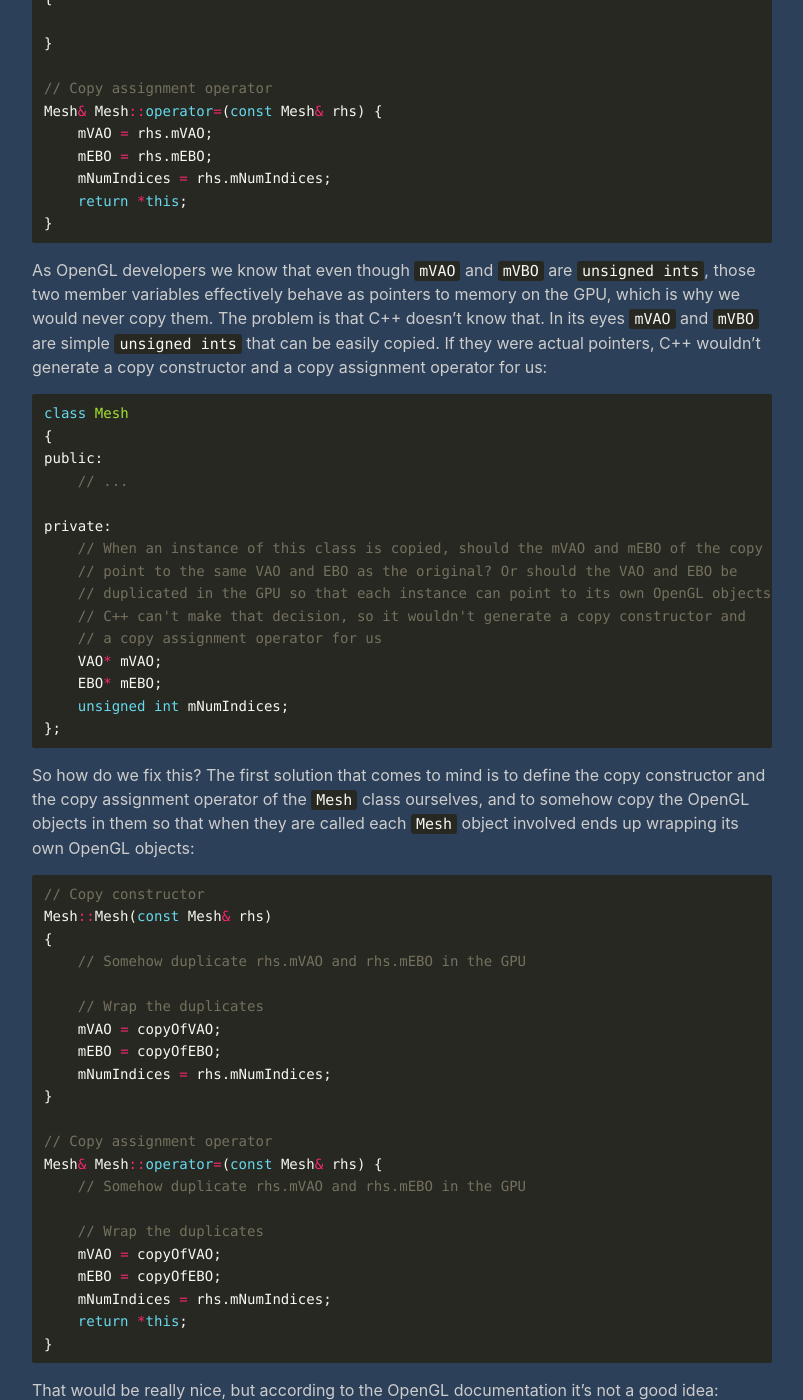
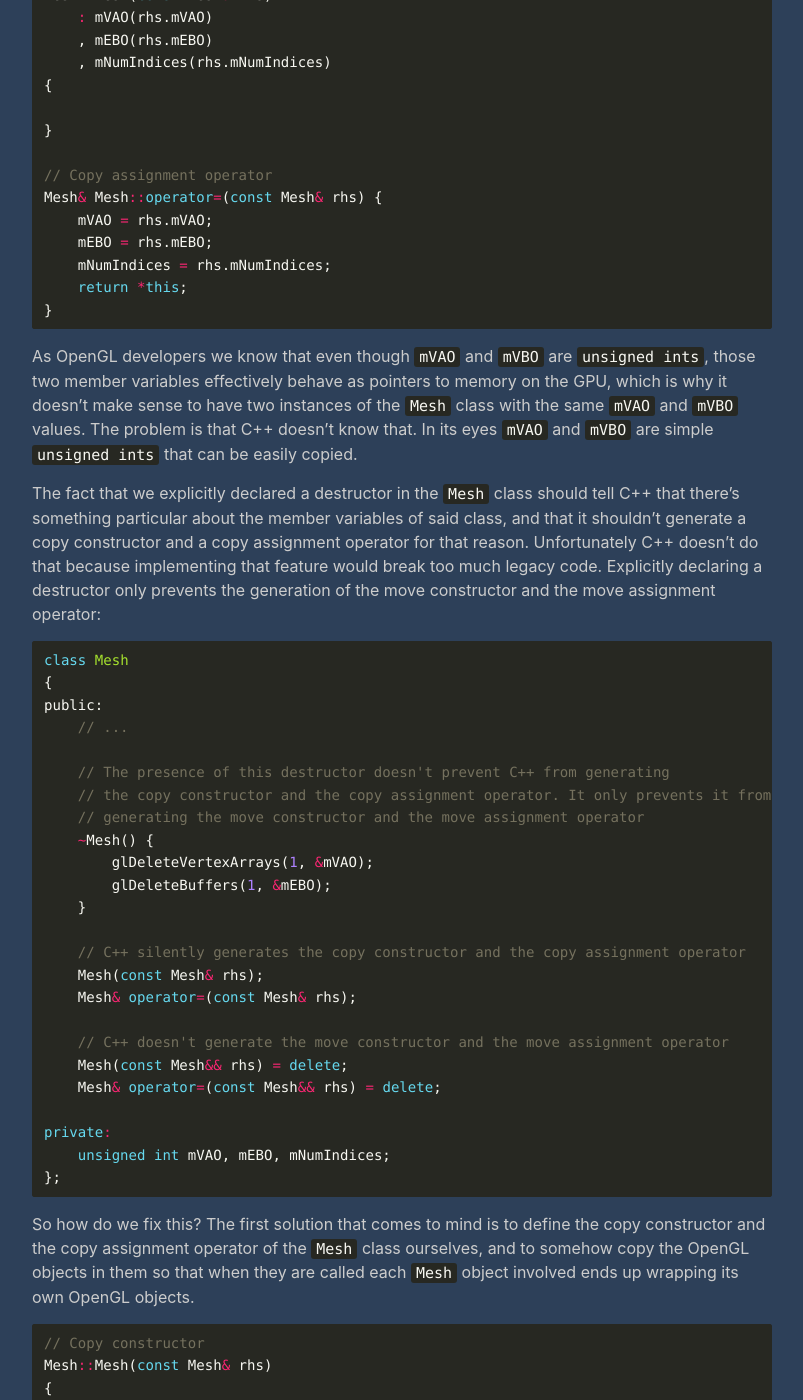
Before and after one commit to diegomacario/diegomacario.github.io, a Jekyll site: the page built from _posts/2021-04-14-disable-copying-of-classes-that-wrap-opengl-objects.md, in a window 1280 px wide and 1400 px high, scrolled down 3404 px. Shown: the whole window, without its empty margins (238-1041 px from the left). Built offline with Jekyll 4.4.1, drawn with Linux system fonts in a browser that asks for light colours; some of the changed text lies outside the part shown.

Commit message:
Correct mistakes.

```diff
--- a/_posts/2021-04-14-disable-copying-of-classes-that-wrap-opengl-objects.md
+++ b/_posts/2021-04-14-disable-copying-of-classes-that-wrap-opengl-objects.md
@@ -4,7 +4,7 @@ title: "Always remember to disable the copying of classes that wrap OpenGL objec
 tags: C++ OpenGL
 ---
 
-One thing that really surprised me when I started working with OpenGL is that when you write a class that wraps an OpenGL object, you should never copy any instances of that class. To understand why, consider this example:
+One thing that really surprised me when I started working with OpenGL is that when you write a class that wraps an OpenGL object, you should never make a copy of an instance of that class. To understand why, consider this example:
 
 Let's say you have a function called `LoadMeshFromFile` that reads the vertex attributes of a mesh from a glTF file and returns a VAO and an EBO that can be used to render that mesh:
 
@@ -112,6 +112,8 @@ Everything seems perfect, but unfortunately the code above has a subtle problem
 Mesh teapot = LoadMeshFromFile("assets/models/teapot.gltf");
 {% endhighlight %}
 
+**Note**: The sequence of events presented below is not accurate in modern C++ because of compiler optimizations like copy elision and the return value optimization (RVO). Regardless, for the purposes of this explanation it's an acceptable simplification.
+
 - The `LoadMeshFromFile` function returns a `Mesh` object by value. That temporary `Mesh` object (let's refer to it as `returnedTempMesh`) is copy-constructed from `loadedMesh`:
 
 {% highlight cpp %}
@@ -125,13 +127,13 @@ Mesh LoadMeshFromFile(const std::string& filePath)
 }
 {% endhighlight %}
 
-- This means that at one point in time we have two objects (`loadedMesh` and `returnedTempMesh`) that wrap the same OpenGL objects.
+- Because of that copy-construction there is a point in time when we have two objects (`loadedMesh` and `returnedTempMesh`) that wrap the same OpenGL objects.
 
 - When we exit `LoadMeshFromFile`, `loadedMesh` goes out of scope, which causes the OpenGL objects it wraps to be deleted in its destructor. Since `returnedTempMesh` wraps the same OpenGL objects, this means that the objects that `returnedTempMesh` wraps have now been deleted too.
 
 - Finally, the `teapot` object is copy-constructed from `returnedTempMesh`, which causes it to end up wrapping the already deleted OpenGL objects too.
 
-So the call to `teapot.render();` will fail because the VAO and the EBO of the teapot have already been deleted by the time we execute it.
+So the call to `teapot.render()` will fail because the VAO and the EBO of the teapot have already been deleted by the time we execute it.
 
 The root of this problem is the copy constructor and the copy assignment operator that C++ silently generated for us in the `Mesh` class. Those methods look like this:
 
@@ -154,7 +156,9 @@ Mesh& Mesh::operator=(const Mesh& rhs) {
 }
 {% endhighlight %}
 
-As OpenGL developers we know that even though `mVAO` and `mVBO` are `unsigned ints`, those two member variables effectively behave as pointers to memory on the GPU, which is why we would never copy them. The problem is that C++ doesn't know that. In its eyes `mVAO` and `mVBO` are simple `unsigned ints` that can be easily copied. If they were actual pointers, C++ wouldn't generate a copy constructor and a copy assignment operator for us:
+As OpenGL developers we know that even though `mVAO` and `mVBO` are `unsigned ints`, those two member variables effectively behave as pointers to memory on the GPU, which is why it doesn't make sense to have two instances of the `Mesh` class with the same `mVAO` and `mVBO` values. The problem is that C++ doesn't know that. In its eyes `mVAO` and `mVBO` are simple `unsigned ints` that can be easily copied.
+
+The fact that we explicitly declared a destructor in the `Mesh` class should tell C++ that there's something particular about the member variables of said class, and that it shouldn't generate a copy constructor and a copy assignment operator for that reason. Unfortunately C++ doesn't do that because implementing that feature would break too much legacy code. Explicitly declaring a destructor only prevents the generation of the move constructor and the move assignment operator:
 
 {% highlight cpp %}
 class Mesh
@@ -162,25 +166,35 @@ class Mesh
 public:
     // ...
 
+    // The presence of this destructor doesn't prevent C++ from generating
+    // the copy constructor and the copy assignment operator. It only prevents it from
+    // generating the move constructor and the move assignment operator
+    ~Mesh() {
+        glDeleteVertexArrays(1, &mVAO);
+        glDeleteBuffers(1, &mEBO);
+    }
+
+    // C++ silently generates the copy constructor and the copy assignment operator
+    Mesh(const Mesh& rhs);
+    Mesh& operator=(const Mesh& rhs);
+
+    // C++ doesn't generate the move constructor and the move assignment operator
+    Mesh(const Mesh&& rhs) = delete;
+    Mesh& operator=(const Mesh&& rhs) = delete;
+
 private:
-    // When an instance of this class is copied, should the mVAO and mEBO of the copy
-    // point to the same VAO and EBO as the original? Or should the VAO and EBO be
-    // duplicated in the GPU so that each instance can point to its own OpenGL objects?
-    // C++ can't make that decision, so it wouldn't generate a copy constructor and
-    // a copy assignment operator for us
-    VAO* mVAO;
-    EBO* mEBO;
-    unsigned int mNumIndices;
+    unsigned int mVAO, mEBO, mNumIndices;
 };
 {% endhighlight %}
 
-So how do we fix this? The first solution that comes to mind is to define the copy constructor and the copy assignment operator of the `Mesh` class ourselves, and to somehow copy the OpenGL objects in them so that when they are called each `Mesh` object involved ends up wrapping its own OpenGL objects:
+So how do we fix this? The first solution that comes to mind is to define the copy constructor and the copy assignment operator of the `Mesh` class ourselves, and to somehow copy the OpenGL objects in them so that when they are called each `Mesh` object involved ends up wrapping its own OpenGL objects.
 
 {% highlight cpp %}
 // Copy constructor
 Mesh::Mesh(const Mesh& rhs)
 {
     // Somehow duplicate rhs.mVAO and rhs.mEBO in the GPU
+    // In other words, perform a deep copy instead of a shallow copy
 
     // Wrap the duplicates
     mVAO = copyOfVAO;
@@ -191,6 +205,7 @@ Mesh::Mesh(const Mesh& rhs)
 // Copy assignment operator
 Mesh& Mesh::operator=(const Mesh& rhs) {
     // Somehow duplicate rhs.mVAO and rhs.mEBO in the GPU
+    // In other words, perform a deep copy instead of a shallow copy
 
     // Wrap the duplicates
     mVAO = copyOfVAO;
@@ -246,11 +261,13 @@ Now it's impossible to copy `Mesh` objects. They can only be moved, and when a m
 
 And something really nice is that we don't have to make any changes to the `LoadMeshFromFile` function. To understand why, let's do a step-by-step walkthrough of the same line of code as before:
 
+**Note**: The sequence of events presented below is not accurate in modern C++ because of the same reasons as before.
+
 {% highlight cpp %}
 Mesh teapot = LoadMeshFromFile("assets/models/teapot.gltf");
 {% endhighlight %}
 
-- The `LoadMeshFromFile` function returns a `Mesh` object by value. That temporary `Mesh` object (let's refer to it as `returnedTempMesh`) is **move-constructed** from `loadedMesh`:
+- The `LoadMeshFromFile` function returns a `Mesh` object by value. That temporary `Mesh` object (let's refer to it as `returnedTempMesh`) is move-constructed from `loadedMesh`:
 
 {% highlight cpp %}
 // returnedTempMesh is the Mesh that's returned by this function
@@ -263,13 +280,13 @@ Mesh LoadMeshFromFile(const std::string& filePath)
 }
 {% endhighlight %}
 
-- This means that when `returnedTempMesh` is move-constructed, `loadedMesh` stops wrapping any OpenGL objects.
+- When `returnedTempMesh` is move-constructed, `loadedMesh` stops wrapping any OpenGL objects.
 
 - When we exit `LoadMeshFromFile`, `loadedMesh` goes out of scope, which causes its destructor to be called. Since its `mVAO` and `mVBO` were set to 0 during the move-construction of `returnedTempMesh`, its destructor doesn't delete any OpenGL objects.
 
-- Finally, the `teapot` object is **move-constructed** from `returnedTempMesh`. Because of this, when `returnedTempMesh` is destroyed, it doesn't delete the OpenGL objects that `teapot` now wraps.
+- Finally, the `teapot` object is move-constructed from `returnedTempMesh`. Because of this, when `returnedTempMesh` is destroyed, it doesn't delete the OpenGL objects that `teapot` now wraps.
 
-I know this all seems terribly complicated at first, but once you know the rules of the game you can focus on actually playing it and on the things that make it fun, like rendering beautiful teapots!
+I know this all seems terribly complicated at first, but I like to think of all these details as "the rules of the game." Once you know them, you can focus on actually playing the game and on the things that make it fun, like rendering beautiful teapots!
 
 <p align="center">
 <img src="/assets/images/teapot.png" alt="Colourful teapot" width="728"/>
```
Also changed, not shown: other parts of _posts/2021-04-14-disable-copying-of-classes-that-wrap-opengl-objects.md (+1 -1 lines).
